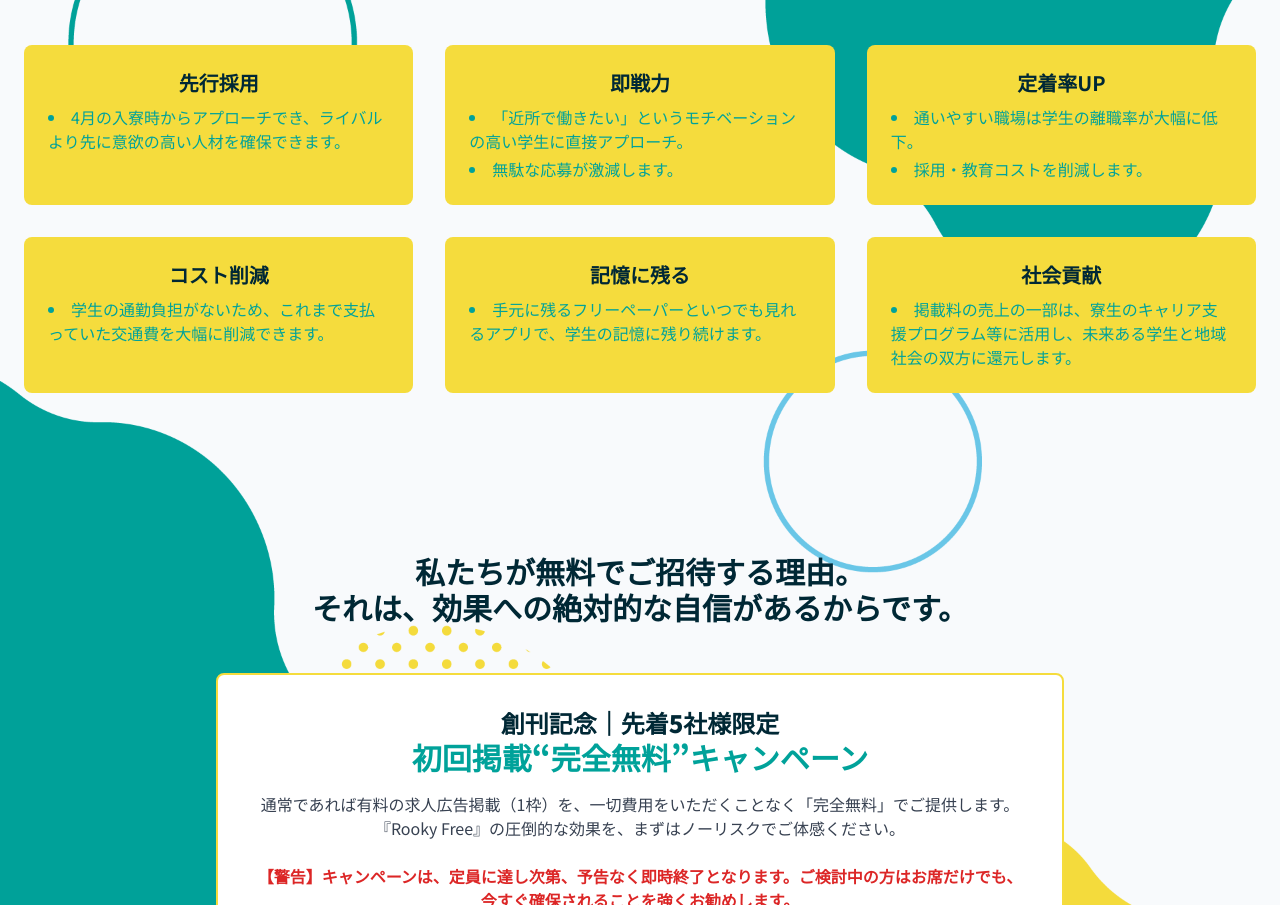
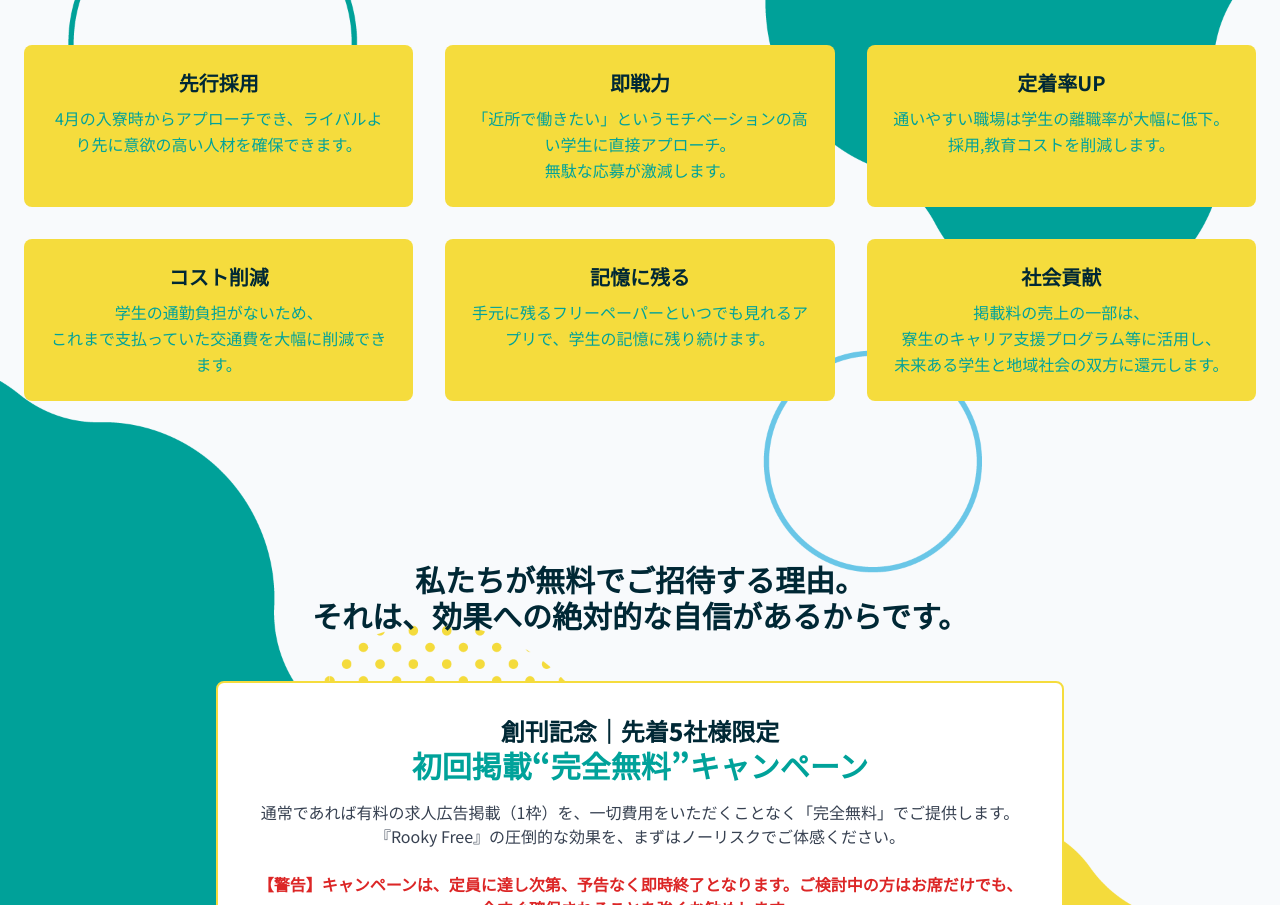
Before and after one commit to rookys-Movi/rookyfree_employers, a plain HTML site: page index.html in a window 1280 px wide. Shown: the part 2571-3476 px from the top of the page. Drawn offline with nearby package versions, Linux system fonts and the light colour scheme.

Commit message:
Benefits section

```diff
--- a/index.html
+++ b/index.html
@@ -174,41 +174,27 @@
                     <div class="grid md:grid-cols-2 lg:grid-cols-3 gap-8 text-left">
                         <div class="bg-custom-yellow p-6 rounded-lg" data-aos="fade-up" data-aos-delay="100">
                             <h3 class="text-xl font-bold text-custom-navy mb-2 flex justify-center items-center">先行採用</h3>
-                            <ul class="text-custom-green list-disc list-inside space-y-1 text-left">
-                                <li>4月の入寮時からアプローチでき、ライバルより先に意欲の高い人材を確保できます。</li>
-                            </ul>
+                            <p class="text-custom-green text-center leading-relaxed">4月の入寮時からアプローチでき、ライバルより先に意欲の高い人材を確保できます。</p>
                         </div>
                         <div class="bg-custom-yellow p-6 rounded-lg" data-aos="fade-up" data-aos-delay="200">
                             <h3 class="text-xl font-bold text-custom-navy mb-2 flex justify-center items-center">即戦力</h3>
-                            <ul class="text-custom-green list-disc list-inside space-y-1 text-left">
-                                <li>「近所で働きたい」というモチベーションの高い学生に直接アプローチ。</li>
-                                <li>無駄な応募が激減します。</li>
-                            </ul>
+                            <p class="text-custom-green text-center leading-relaxed">「近所で働きたい」というモチベーションの高い学生に直接アプローチ。<br>無駄な応募が激減します。</p>
                         </div>
                         <div class="bg-custom-yellow p-6 rounded-lg" data-aos="fade-up" data-aos-delay="300">
                             <h3 class="text-xl font-bold text-custom-navy mb-2 flex justify-center items-center">定着率UP</h3>
-                            <ul class="text-custom-green list-disc list-inside space-y-1 text-left">
-                                <li>通いやすい職場は学生の離職率が大幅に低下。</li>
-                                <li>採用・教育コストを削減します。</li>
-                            </ul>
+                            <p class="text-custom-green text-center leading-relaxed">通いやすい職場は学生の離職率が大幅に低下。<br>採用,教育コストを削減します。</p>
                         </div>
                         <div class="bg-custom-yellow p-6 rounded-lg" data-aos="fade-up" data-aos-delay="400">
                             <h3 class="text-xl font-bold text-custom-navy mb-2 flex justify-center items-center">コスト削減</h3>
-                            <ul class="text-custom-green list-disc list-inside space-y-1 text-left">
-                                <li>学生の通勤負担がないため、これまで支払っていた交通費を大幅に削減できます。</li>
-                            </ul>
+                            <p class="text-custom-green text-center leading-relaxed">学生の通勤負担がないため、<br>これまで支払っていた交通費を大幅に削減できます。</p>
                         </div>
                          <div class="bg-custom-yellow p-6 rounded-lg" data-aos="fade-up" data-aos-delay="500">
                             <h3 class="text-xl font-bold text-custom-navy mb-2 flex justify-center items-center">記憶に残る</h3>
-                            <ul class="text-custom-green list-disc list-inside space-y-1 text-left">
-                                <li>手元に残るフリーペーパーといつでも見れるアプリで、学生の記憶に残り続けます。</li>
-                            </ul>
+                            <p class="text-custom-green text-center leading-relaxed">手元に残るフリーペーパーといつでも見れるアプリで、学生の記憶に残り続けます。</p>
                         </div>
                          <div class="bg-custom-yellow p-6 rounded-lg" data-aos="fade-up" data-aos-delay="600">
                             <h3 class="text-xl font-bold text-custom-navy mb-2 flex justify-center items-center">社会貢献</h3>
-                            <ul class="text-custom-green list-disc list-inside space-y-1 text-left">
-                                <li>掲載料の売上の一部は、寮生のキャリア支援プログラム等に活用し、未来ある学生と地域社会の双方に還元します。</li>
-                            </ul>
+                            <p class="text-custom-green text-center leading-relaxed flex justify-center items-center">掲載料の売上の一部は、<br>寮生のキャリア支援プログラム等に活用し、<br>未来ある学生と地域社会の双方に還元します。</p>
                         </div>
                     </div>
                 </div>
```
